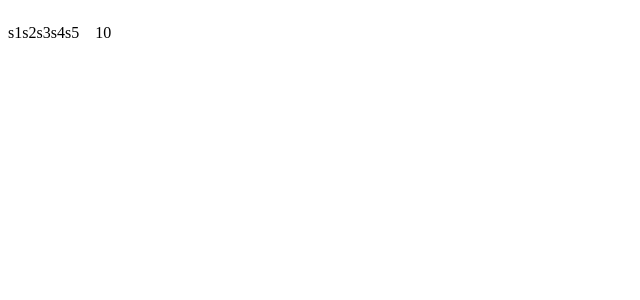
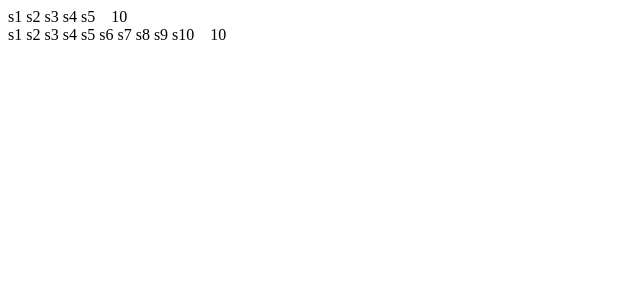
Before and after one commit to satyamkale27/Popcorn, a React (Create React App) app: page / in a window 1280 px wide. Shown: the top 300 px of the page, without its empty margins (0-640 px from the left). Built offline with nearby package versions, Linux system fonts and the light colour scheme.

Commit message:
default MaxRating set id prop not passed

```diff
--- a/src/StarRating.js
+++ b/src/StarRating.js
@@ -3,15 +3,24 @@ const containerStyle = {
   alignItems: "center",
   gap: "16px",
 };
-export default function StarRating() {
+const StarontainerStyle = {
+  display: "flex",
+  gap: "4px",
+};
+const textStyle = {
+  lineHeight: "1",
+  margin: "0",
+};
+export default function StarRating({ MaxRating = 5 }) {
+  // if prop not passed then MaxRating default will be 5 //
   return (
     <div style={containerStyle}>
-      <div>
-        {Array.from({ length: 5 }, (_, i) => (
+      <div style={StarontainerStyle}>
+        {Array.from({ length: MaxRating }, (_, i) => (
           <span>s{i + 1}</span>
         ))}
       </div>
-      <p>10</p>
+      <p style={textStyle}>10</p>
     </div>
   );
 }
--- a/src/index.js
+++ b/src/index.js
@@ -8,6 +8,7 @@ const root = ReactDOM.createRoot(document.getElementById("root"));
 root.render(
   <React.StrictMode>
     {/* <App /> */}
-    <StarRating />
+    <StarRating MaxRating={5} />
+    <StarRating MaxRating={10} />
   </React.StrictMode>
 );
```
